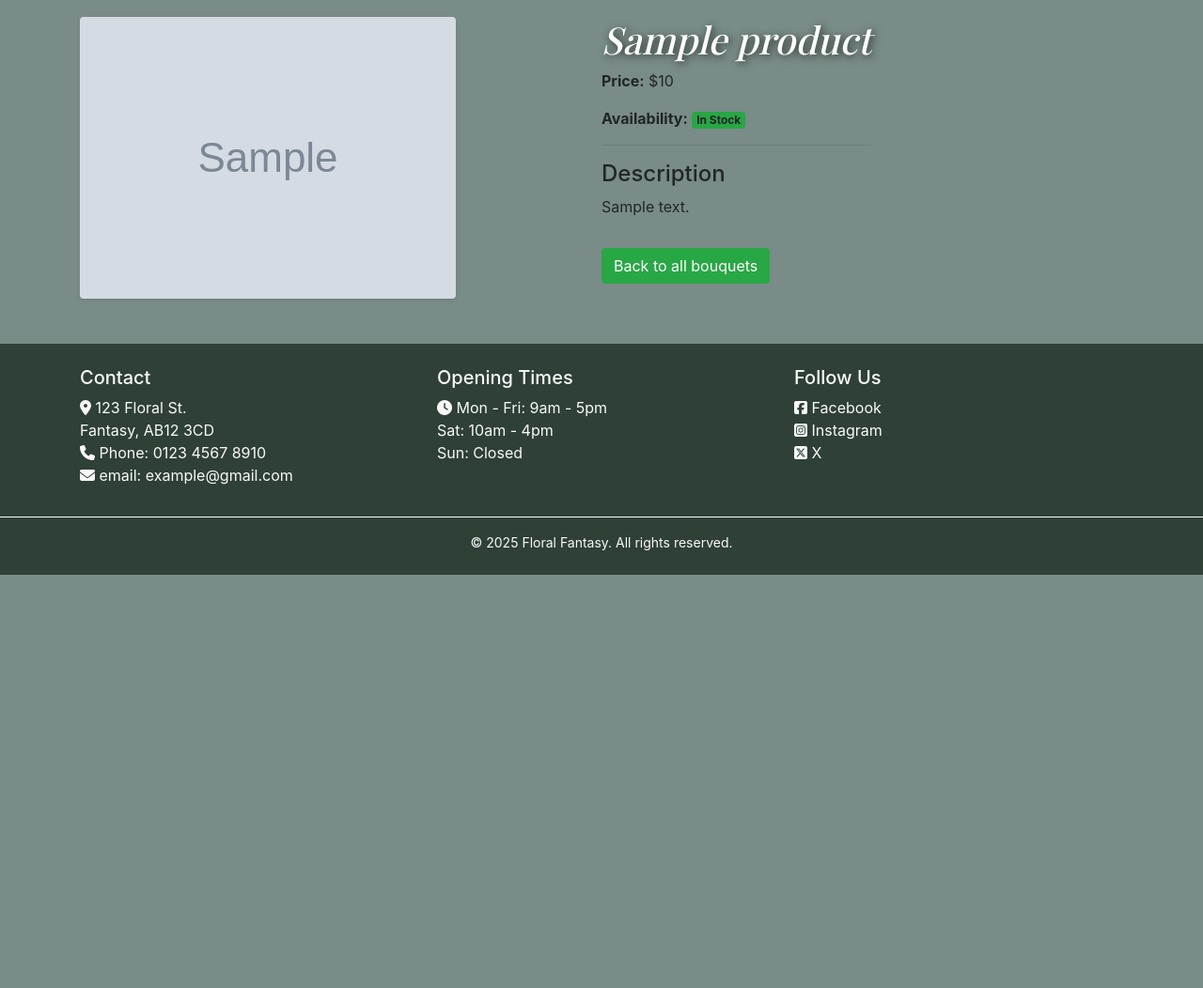
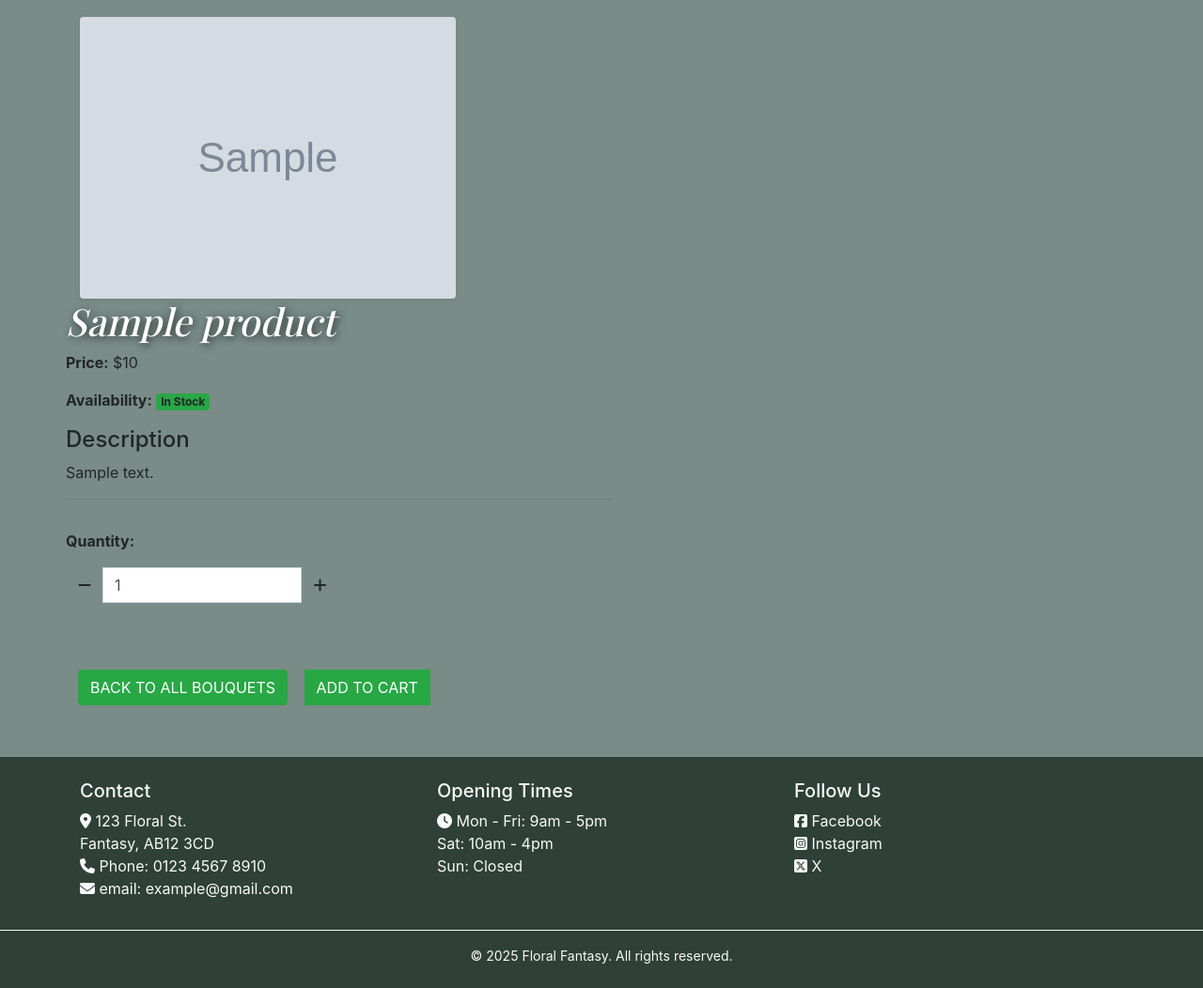
Before and after one commit to jessi25924/floral_fantasy, a Django app: template products/templates/products/product_detail.html in a window 1280 px wide. Shown: the part 126-1178 px from the top of the page at 94% size. Before the commit the page ends 738 px from the top, so only its background shows below. Run offline with Django 4.2, Linux system fonts and the light colour scheme; the template is opened without the code that fills it: most values are stand-ins (such as "Sample title", 1, 10 or a date in 2020); grey boxes marked "Sample" are stand-in pictures; some libraries are stand-ins or nearby versions; some web fonts are replaced.

Commit message:
Feat: add quantity ctrl & btns to product detail, initial cart

```diff
--- a/cart/urls.py
+++ b/cart/urls.py
@@ -6,4 +6,5 @@
 
 urlpatterns = [
     path('add/<int:product_id>/', views.add_to_cart, name='add_to_cart'),
+    path('', views.cart_detail, name='cart_detail'),
 ]
--- a/floral_fantasy/settings.py
+++ b/floral_fantasy/settings.py
@@ -27,7 +27,7 @@
 SECRET_KEY = 'django-insecure-0n%ftd-%mnpay=%3oei%ydar(bv322=mc_g%x$dej1r*qw4$=l'
 
 # SECURITY WARNING: don't run with debug turned on in production!
-DEBUG = False
+DEBUG = True
 
 ALLOWED_HOSTS = []
 
--- a/floral_fantasy/urls.py
+++ b/floral_fantasy/urls.py
@@ -23,5 +23,6 @@
     path('admin/', admin.site.urls),
     path('accounts/', include('allauth.urls')),
     path('', include('landing.urls')),
+    path('cart/', include('cart.urls', namespace='cart')),
     path('products/', include('products.urls', namespace='products')),
 ] + static(settings.MEDIA_URL, document_root=settings.MEDIA_ROOT)
--- a/products/templates/products/product_detail.html
+++ b/products/templates/products/product_detail.html
@@ -30,13 +30,46 @@
                     <span class="badge bg-danger">Out of Stock</span>
                 {% endif %}
             </p>
-            <hr>
-            <!-- Add to cart button -->
             <h4>Description</h4>
             <p>{{ product.description }}</p>
-            <a href="{% url 'products:product_list' %}" class="btn btn-success mt-3">
-                Back to all bouquets
-            </a>
+            <hr>
+            <form class="form" action="{% url 'cart:add_to_cart' product.pk %}" method="POST">
+            {% csrf_token %}
+            <div class="form-row">
+                <div class="col-12">
+                    <p class="mt-3"><strong>Quantity:</strong></p>
+                    <div class="form-group w-50">
+                        <div class="input-group">
+                            <div class="input-group-prepend">
+                                <button class="decrement-qty btn btn-black rounded-0"
+                                    data-item_id="{{ product.id }}" id="decrement-qty_{{ product.id }}">
+                                    <span class="icon">
+                                            <i class="fas fa-minus"></i>
+                                    </span>
+                                </button>
+                            </div>
+                            <input class="form-control qty_input" type="number" name="quantity" value="1"
+                                min="1" max="99" data-item_id="{{ product.id }}" id="id_qty_{{ product.id }}">
+                            <div class="input-group-append">
+                                <button class="increment-qty btn btn-black rounded-0"
+                                    data-item_id="{{ product.id }}" id="increment-qty_{{ product.id }}">
+                                    <span class="icon">
+                                        <i class="fas fa-plus"></i>
+                                    </span>
+                                </button>
+                            </div>
+                        </div>
+                    </div>
+                </div>
+                <div class="col{% if s %}-12 mt-2{% endif %}">
+                    <a href="{% url 'products:product_list' %}" class="btn btn-outline-black rounded-0 mt-5">
+                        <span class="btn btn-success">BACK TO ALL BOUQUETS</span>
+                    </a>
+                    <input type="submit" class="btn btn-success rounded-0 text-uppercase mt-5" value="Add to Cart">
+                </div>
+                <input type="hidden" name="redirect_url" value="{{ request.path }}">
+            </div>
+            </form>
         </div>
     </div>
 </div>
```
Also changed, not shown: cart/views.py (+25 -0 lines).
